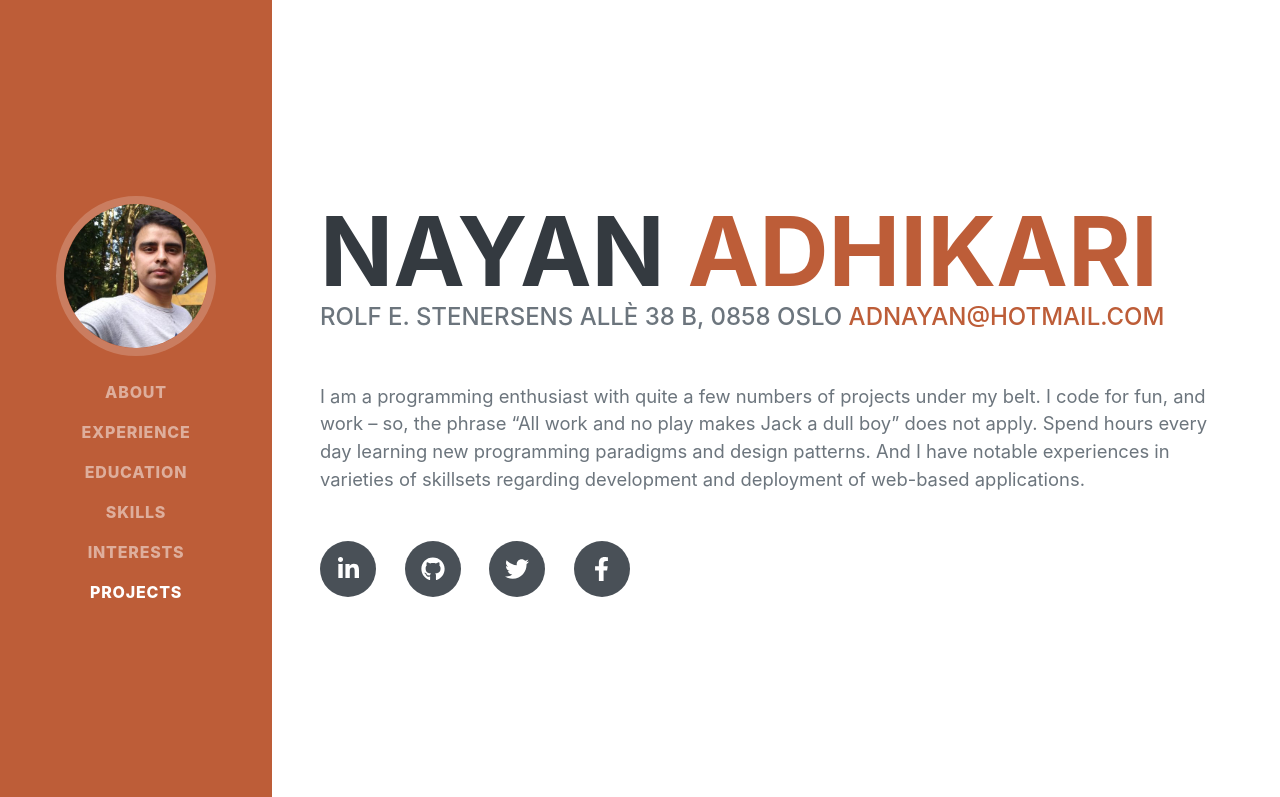
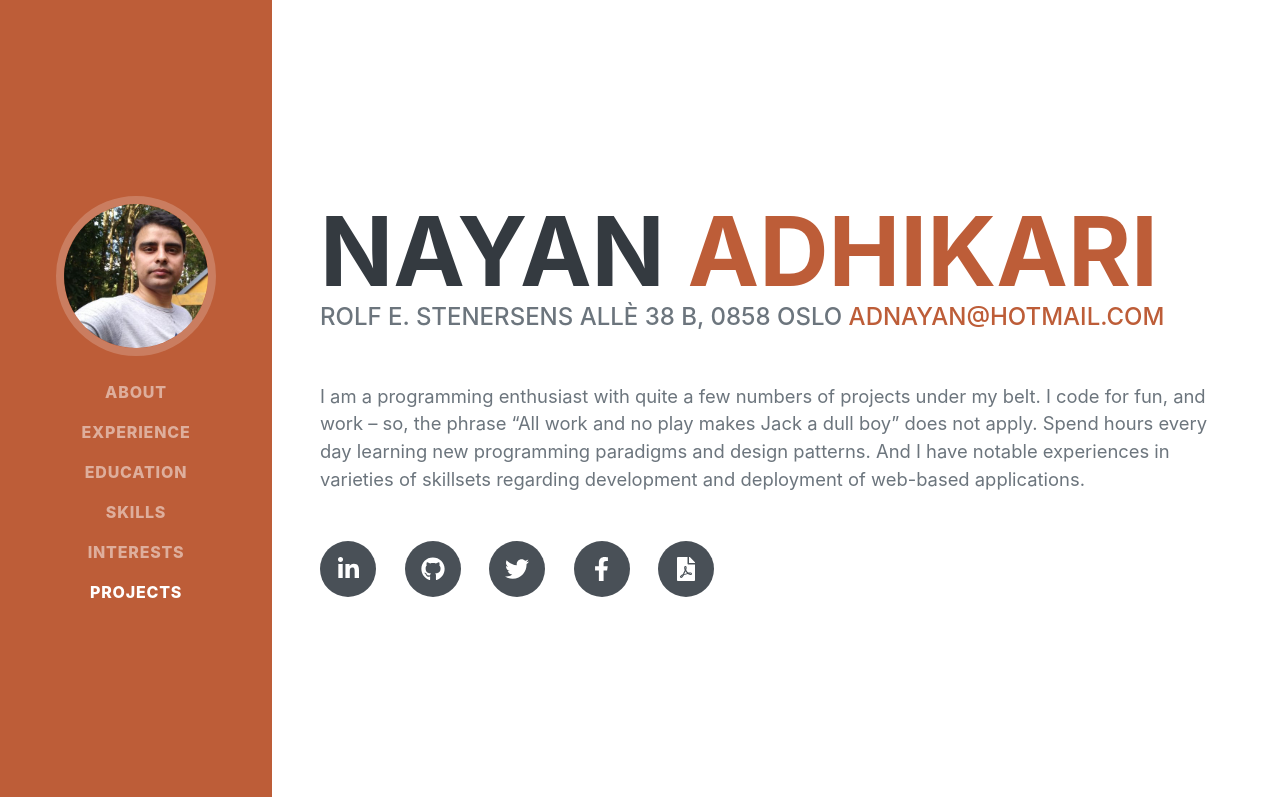
Before and after one commit to adnayan/adnayan.github.io, a plain HTML site: page index.html in a window 1280 px wide. Shown: the top 797 px of the page. Drawn offline with nearby package versions, Linux system fonts and the light colour scheme; a web font is replaced by a local one.

Commit message:
pdf and docs

```diff
--- a/index.html
+++ b/index.html
@@ -53,6 +53,7 @@
                         <a class="social-icon" href="https://github.com/adnayan"><i class="fab fa-github"></i></a>
                         <a class="social-icon" href="https://twitter.com/adnayan1"><i class="fab fa-twitter"></i></a>
                         <a class="social-icon" href="https://www.facebook.com/adnayan/"><i class="fab fa-facebook-f"></i></a>
+                        <a class="social-icon" href="https://www.facebook.com/adnayan/"><i class="fas fa-file-pdf"></i></a>
                     </div>
                 </div>
             </section>
```
Also changed, not shown: 2 other files.
